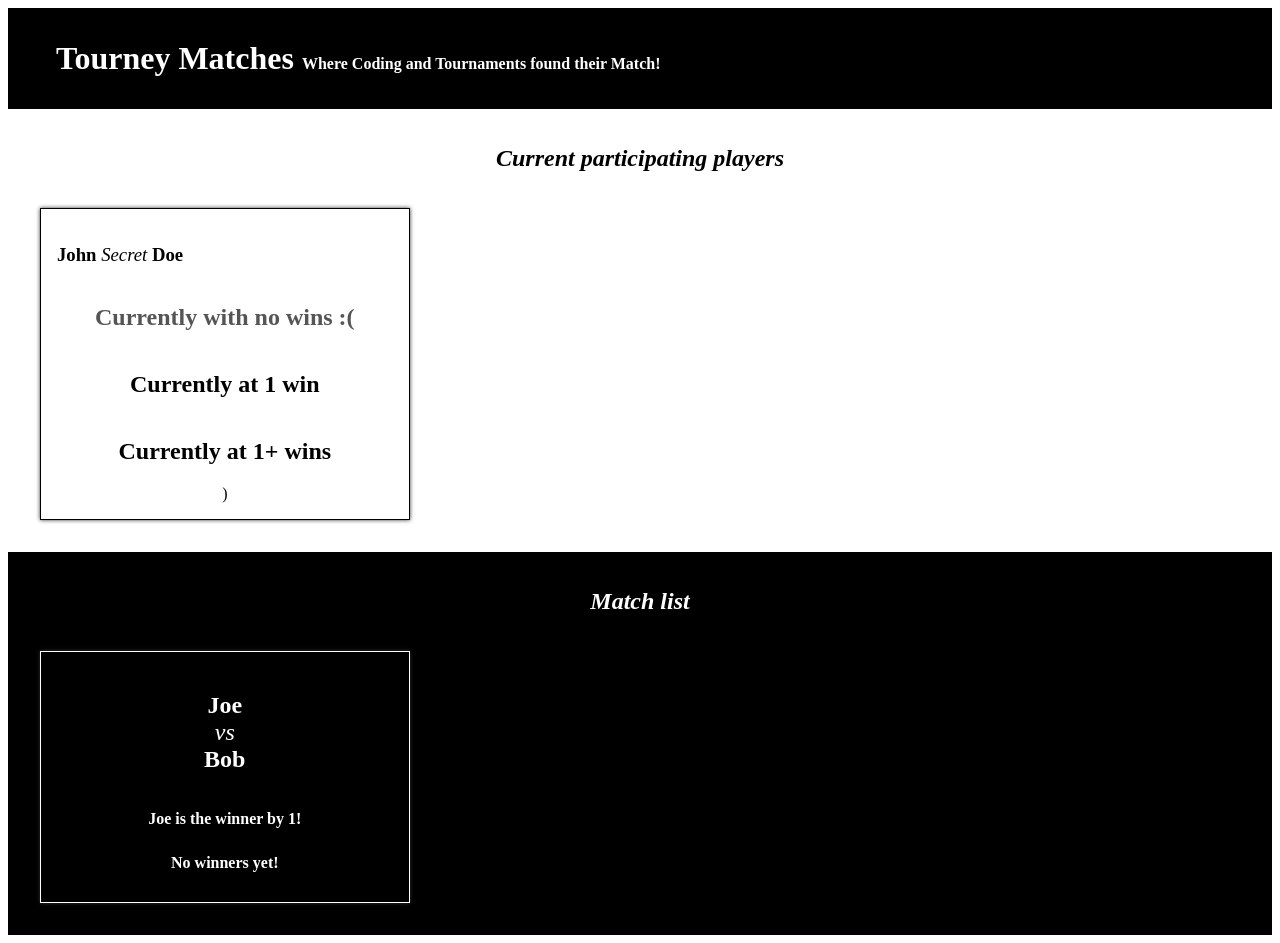
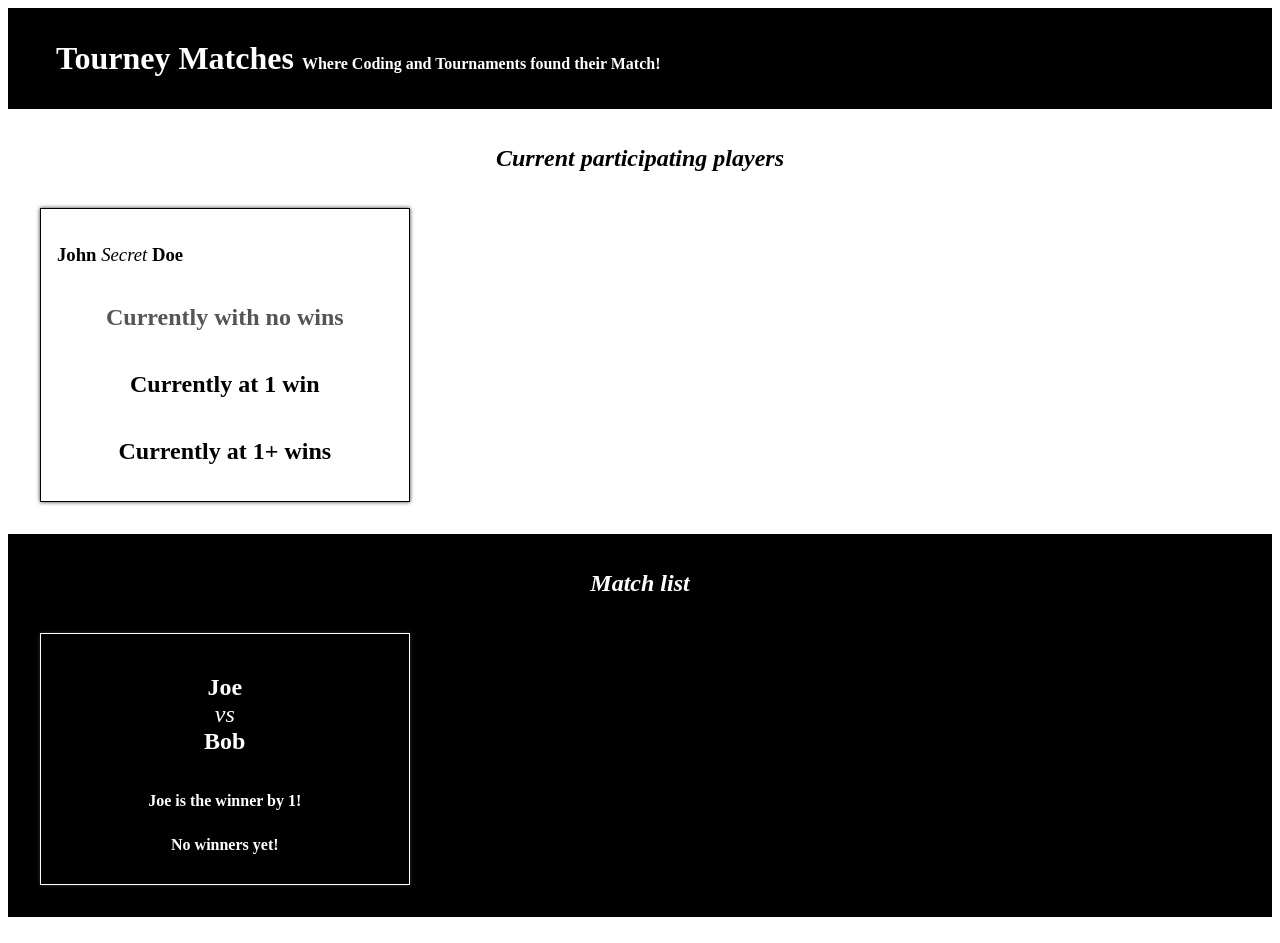
Before and after one commit to Griego86/tourney-matches, a React (Create React App) app: page / in a window 1280 px wide. Built offline with nearby package versions, Linux system fonts and the light colour scheme; the HTML template or start-up script is replaced by a standard one.

Commit message:
Fixed minor bug in Player component

```diff
--- a/src/components/Player.jsx
+++ b/src/components/Player.jsx
@@ -7,11 +7,11 @@ function Player() {
         John <span>Secret</span> Doe
       </h1>
       {/* To be shown when there is no wins */}
-      <h2 className="zero">Currently with no wins :(</h2>
+      <h2 className="zero">Currently with no wins</h2>
       {/* To be shown when there is 1 win */}
       <h2>Currently at 1 win</h2>
       {/* To be shown when there is more than one win */}
-      <h2>Currently at 1+ wins</h2>)
+      <h2>Currently at 1+ wins</h2>
     </article>
   );
 }
```
